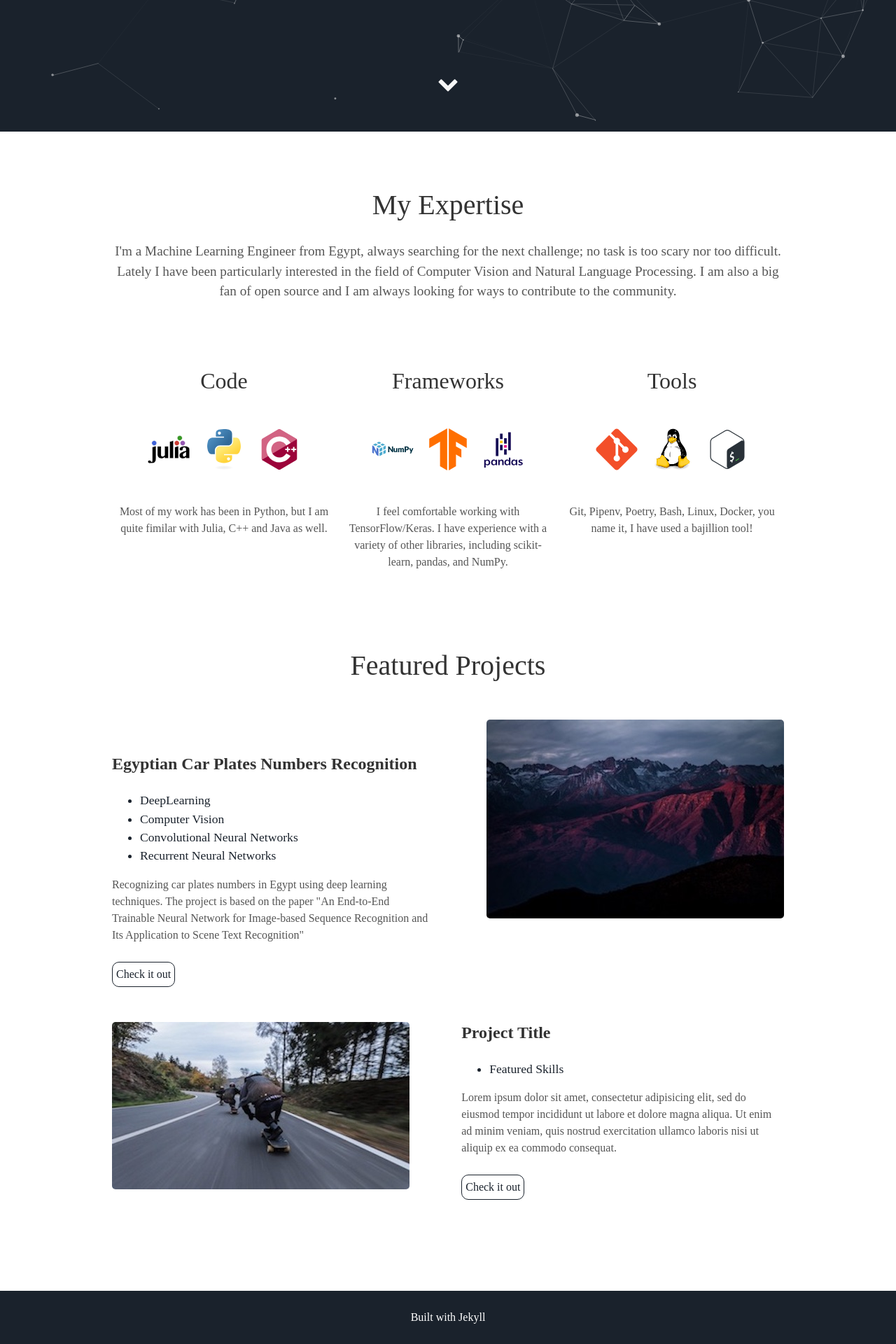
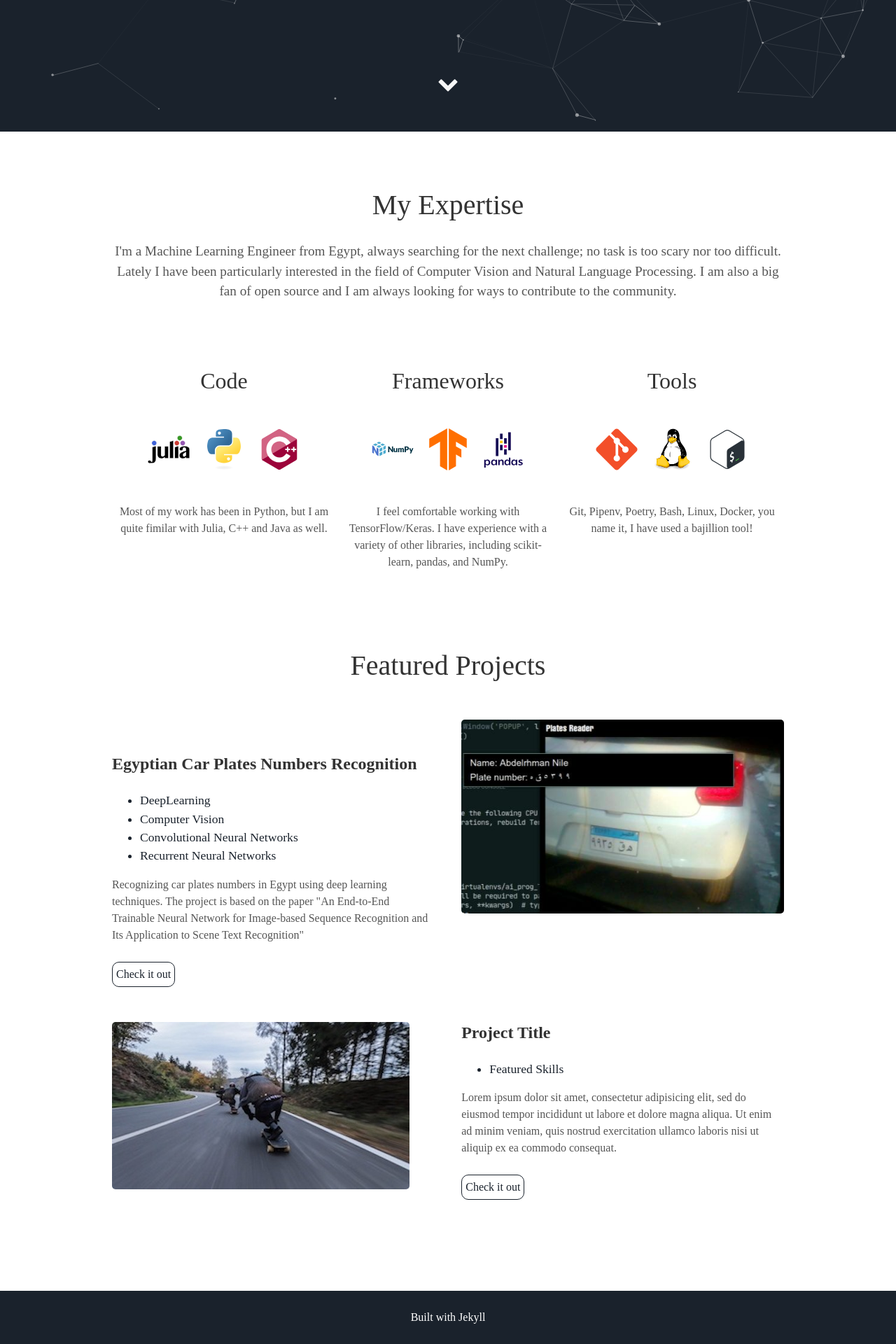
Before and after one commit to AbdelrhmanNile/AbdelrhmanNile.github.io, a Jekyll site: the page built from index.html, in a window 1280 px wide. Shown: the part 712-2632 px from the top of the page at 70% size. Built offline with Jekyll 4.4.1, drawn with Linux system fonts in a browser that asks for light colours; some web fonts are replaced.

Commit message:
project1 img

```diff
--- a/_includes/projects.html
+++ b/_includes/projects.html
@@ -3,7 +3,7 @@
 </div>
 <div class="user-projects">
   <div class="images-right">
-    <img alt="mountains" src="{{ "/assets/img/mountains.jpg" | prepend: site.baseurl }}" />
+    <img alt="project1" src="{{ "/assets/img/project1.jpg" | prepend: site.baseurl }}" />
   </div>
   <div class="contents">
     <h3> Egyptian Car Plates Numbers Recognition </h3>
```
Also changed, not shown: assets/img/project1.jpg (added).
